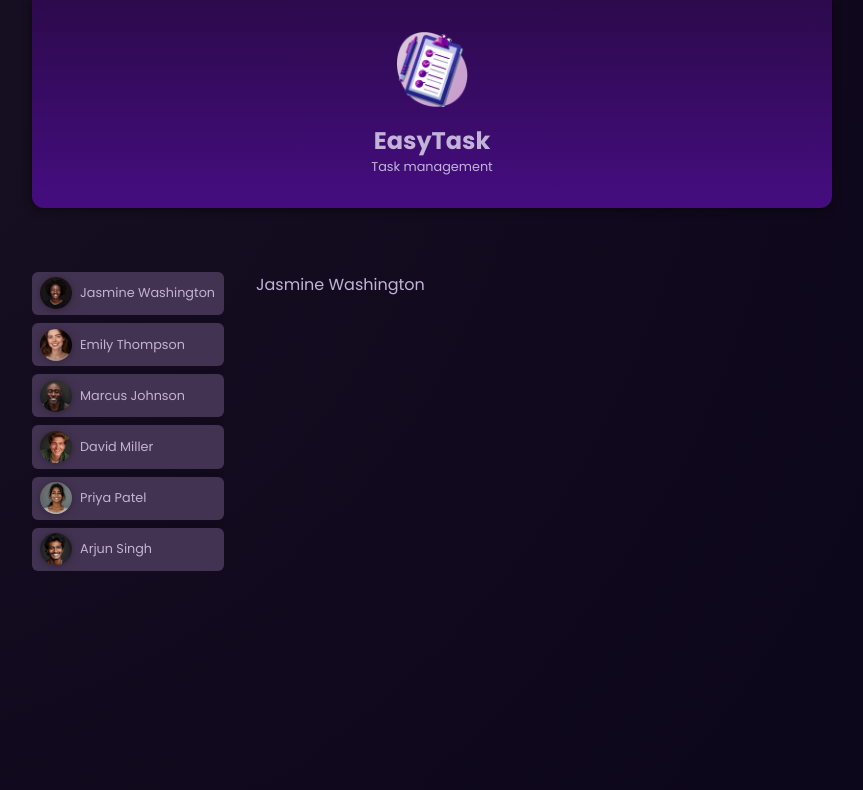
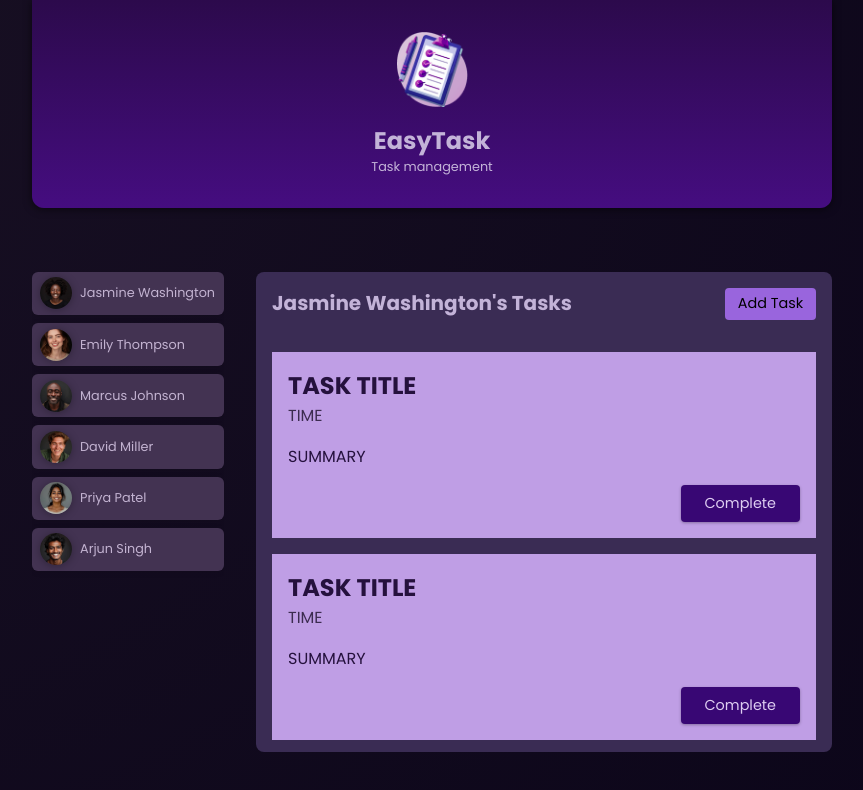
Before and after one commit to edurbs/t2-app, an Angular app: page / in a window 1280 px wide. Both pictures are taken after a click on the button "Jasmine Washington". Shown: the top 790 px of the page, without its empty margins (208-1071 px from the left). Built offline with nearby package versions, Linux system fonts and the light colour scheme.

Commit message:
add task component

```diff
--- /dev/null
+++ b/src/app/tasks/task/task.component.css
@@ -0,0 +1,37 @@
+article {
+  padding: 1rem;
+  color: #25113d;
+  background-color: #bf9ee5;
+}
+
+h2 {
+  margin: 0;
+}
+
+time {
+  color: #3c2c50;
+}
+
+.actions {
+  text-align: right;
+  margin: 0;
+}
+
+.actions button {
+  font: inherit;
+  font-size: 0.9rem;
+  cursor: pointer;
+  background-color: #380774;
+  color: #decdf2;
+  border-radius: 4px;
+  padding: 0.5rem 1.5rem;
+  border: none;
+  box-shadow: 0 1px 3px rgba(0, 0, 0, 0.3);
+  transition: all 0.3s ease;
+}
+
+.actions button:hover,
+.actions button:active {
+  background-color: #4a0774;
+  box-shadow: 0 1px 6px rgba(0, 0, 0, 0.3);
+}
--- /dev/null
+++ b/src/app/tasks/task/task.component.html
@@ -0,0 +1,8 @@
+<article>
+  <h2>TASK TITLE</h2>
+  <time>TIME</time>
+  <p>SUMMARY</p>
+  <p class="actions">
+    <button>Complete</button>
+  </p>
+</article>
--- a/src/app/tasks/tasks.component.css
+++ b/src/app/tasks/tasks.component.css
@@ -0,0 +1,63 @@
+#tasks {
+  padding: 1rem;
+  border-radius: 8px;
+  max-height: 60vh;
+  overflow: auto;
+  background-color: #3a2c54;
+}
+
+header {
+  display: flex;
+  justify-content: space-between;
+  align-items: flex-start;
+  margin-bottom: 2rem;
+  gap: 1rem;
+}
+
+h2 {
+  margin: 0;
+  font-size: 0.9rem;
+  width: 60%;
+  text-wrap: balance;
+}
+
+menu {
+  margin: 0;
+  padding: 0;
+}
+
+menu button {
+  font: inherit;
+  cursor: pointer;
+  background-color: #9965dd;
+  border-radius: 4px;
+  border: none;
+  padding: 0.35rem 0.8rem;
+  font-size: 0.9rem;
+}
+
+menu button:hover,
+menu button:active {
+  background-color: #a565dd
+}
+
+ul {
+  list-style: none;
+  margin: 1rem 0;
+  padding: 0;
+  display: flex;
+  flex-direction: column;
+  gap: 1rem;
+  max-height: 50vh;
+  overflow: auto;
+}
+
+@media (min-width: 768px) {
+  h2 {
+    font-size: 1.25rem;
+  }
+
+  menu {
+    width: auto;
+  }
+}
--- a/src/app/tasks/tasks.component.html
+++ b/src/app/tasks/tasks.component.html
@@ -1 +1,19 @@
-<span>{{name}}</span>
+<section id="tasks">
+  <header>
+    <h2>{{name}}'s Tasks</h2>
+    <menu>
+      <button>Add Task</button>
+    </menu>
+  </header>
+  <ul>
+    <li>
+      <app-task />
+    </li>
+    <li>
+      <app-task />
+    </li>
+    <li>
+      <app-task />
+    </li>
+  </ul>
+</section>
--- a/src/app/tasks/tasks.component.ts
+++ b/src/app/tasks/tasks.component.ts
@@ -1,8 +1,9 @@
 import { Component, Input, Output } from '@angular/core';
+import { TaskComponent } from "./task/task.component";
 
 @Component({
   selector: 'app-tasks',
-  imports: [],
+  imports: [TaskComponent],
   templateUrl: './tasks.component.html',
   styleUrl: './tasks.component.css',
 })
```
Also changed, not shown: src/app/tasks/task/task.component.ts (added, +11 -0 lines), 2 other files (tests, documents, lock files or other folders).
